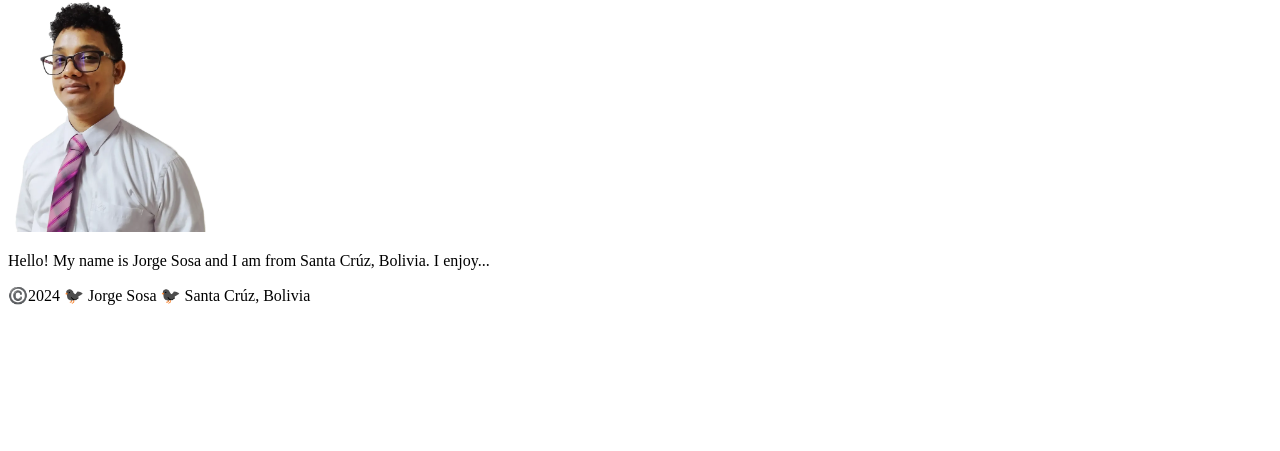
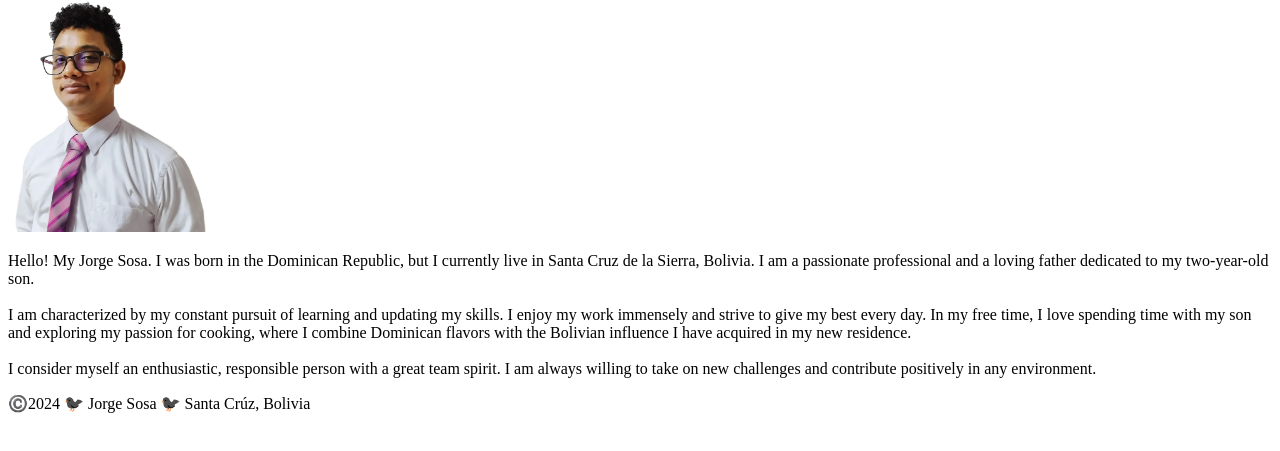
Before and after one commit to Joregesosa/wdd130, a plain HTML site: page index.html in a window 1280 px wide. Shown: the part 105-556 px from the top of the page. Drawn offline with Linux system fonts and the light colour scheme.

Commit message:
implement self-introduction paragraph in index.html

```diff
--- a/index.html
+++ b/index.html
@@ -18,10 +18,20 @@
     <main>
         <h1>Jorge Luis Sosa Nuñez | WDD 130</h1>
         <img src="./images/profile.webp" alt="Hello, my name is Jorge Sosa" width="200">
-        <p>Hello! My name is Jorge Sosa and I am from Santa Crúz, Bolivia. I enjoy...</p>
+        <p>Hello! My Jorge Sosa. I was born in the Dominican Republic, but I currently live in Santa Cruz
+            de la Sierra, Bolivia. I am a passionate professional and a loving father dedicated to my two-year-old son.
+            <br><br>
+            I am characterized by my constant pursuit of learning and updating my skills. I enjoy my work immensely and
+            strive to give my best every day. In my free time, I love spending time with my son and exploring my passion
+            for cooking, where I combine Dominican flavors with the Bolivian influence I have acquired in my new
+            residence.
+            <br><br>
+            I consider myself an enthusiastic, responsible person with a great team spirit. I am always willing to take
+            on new challenges and contribute positively in any environment.
+        </p>
     </main>
     <footer>
-            <p>©️2024 🐦‍⬛ Jorge Sosa 🐦‍⬛ Santa Crúz, Bolivia</p>
+        <p>©️2024 🐦‍⬛ Jorge Sosa 🐦‍⬛ Santa Crúz, Bolivia</p>
     </footer>
 </body>
 
```
